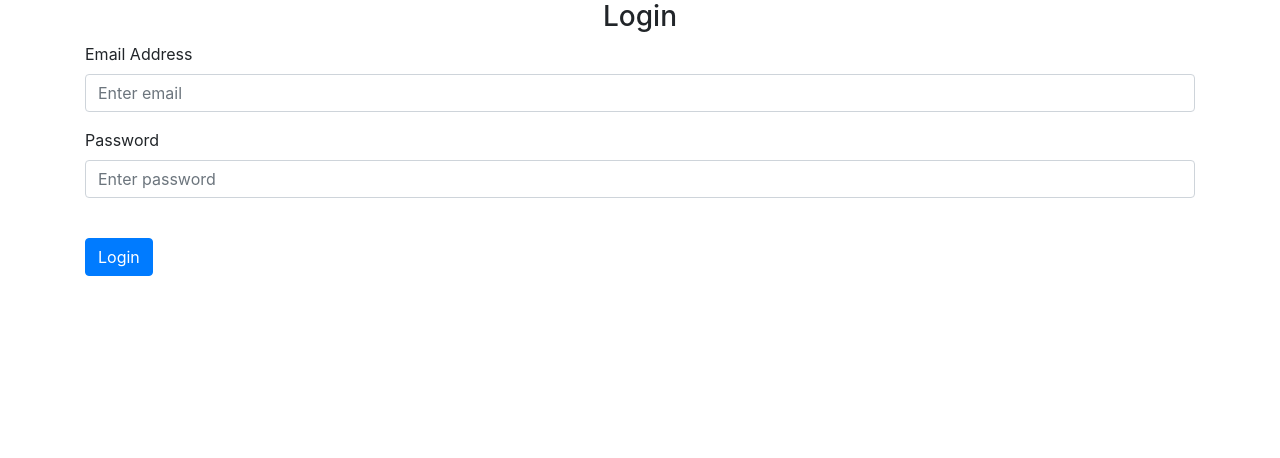
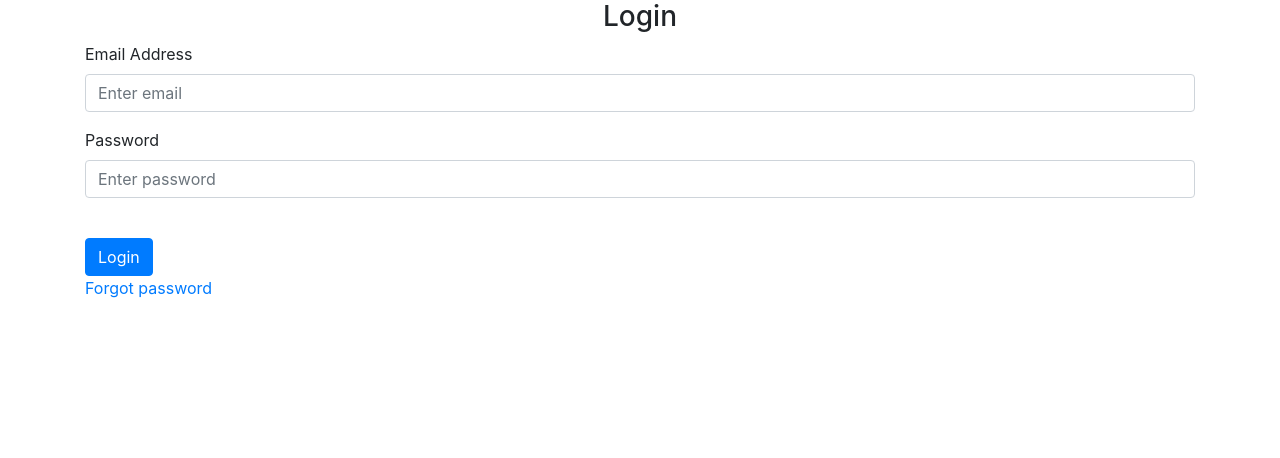
Before and after one commit to Magomed18/flask_login, a Flask app: page /login in a window 1280 px wide. Shown: the part 56-514 px from the top of the page. Run offline with Flask 2, Linux system fonts and the light colour scheme; some libraries are stand-ins or nearby versions.

Commit message:
a tag added

```diff
--- a/website/templates/login.html
+++ b/website/templates/login.html
@@ -24,5 +24,7 @@
   </div>
   <br />
   <button type="submit" class="btn btn-primary">Login</button>
+  <br />
+  <a href="https://www.google.com/">Forgot password</a>
 </form>
 {% endblock %}
```
